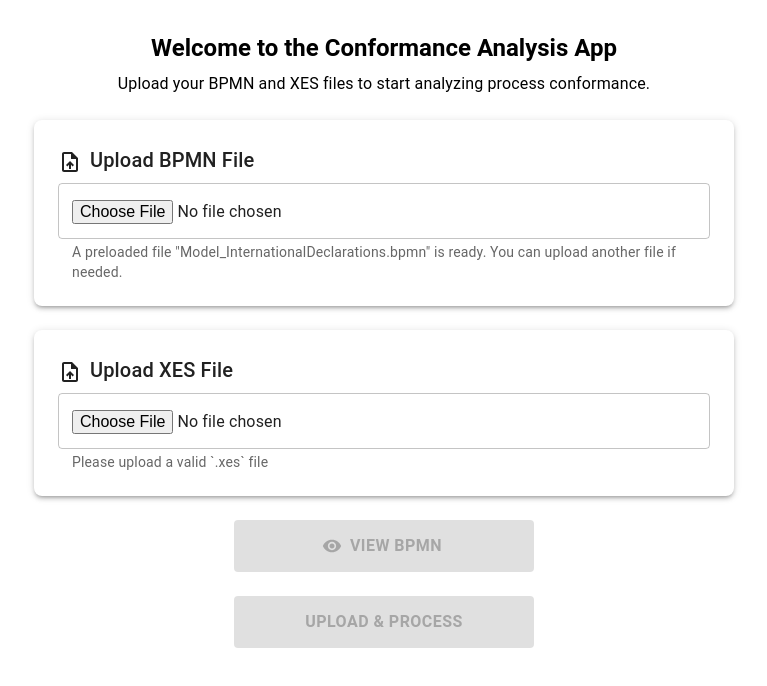
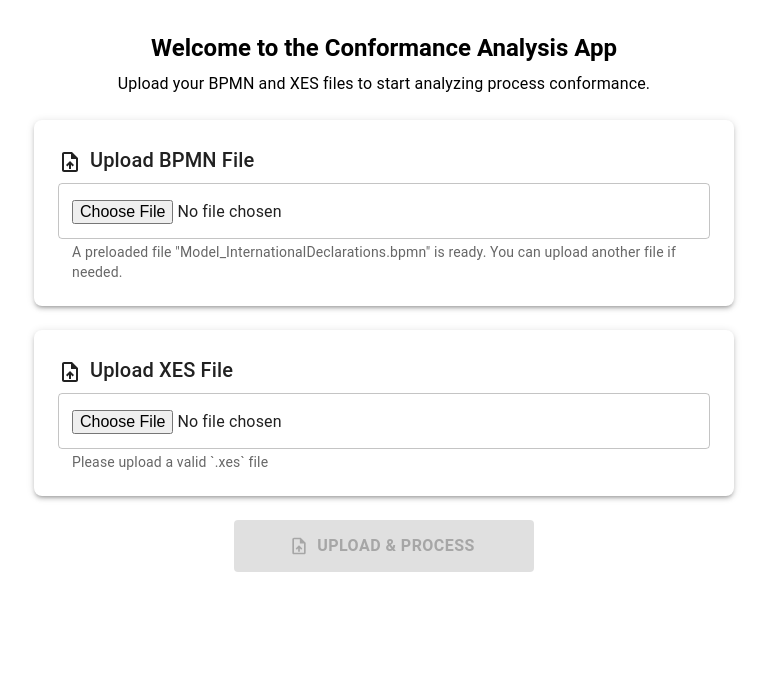
Before and after one commit to NTheo2000/Conformance-app-local, a React (Create React App) app in the folder Frontend/: page / in a window 1280 px wide. Shown: the top 686 px of the page, without its empty margins (256-1023 px from the left). Built offline with nearby package versions, Linux system fonts and the light colour scheme; no server answers; what chartjs-plugin-zoom would draw is missing.

Commit message:
button adjustment

```diff
--- a/Frontend/src/WelcomePage.tsx
+++ b/Frontend/src/WelcomePage.tsx
@@ -1,5 +1,5 @@
 import React, { useEffect, useState } from 'react';
-import { Box, Typography, Button, Stack, TextField, Paper } from '@mui/material';
+import { Box, Typography, Button, Stack, TextField, Paper, CircularProgress } from '@mui/material';
 import { useNavigate } from 'react-router-dom';
 import { useFileContext } from './FileContext';
 import UploadFileIcon from '@mui/icons-material/UploadFile';
@@ -8,26 +8,22 @@ import VisibilityIcon from '@mui/icons-material/Visibility';
 const WelcomePage: React.FC = () => {
   const [bpmnFile, setBpmnFile] = useState<File | null>(null);
   const [xesFile, setXesFile] = useState<File | null>(null);
-  const [binData, setBinData] = useState([]);
   const [isUploading, setIsUploading] = useState(false);
-
+  const [uploadComplete, setUploadComplete] = useState(false);
 
   const navigate = useNavigate();
   const { setBpmnFileContent, setXesFileContent, setFitnessData, setConformanceBins, setActivityDeviations } = useFileContext();
 
-
-
   useEffect(() => {
-    // Automatically load the BPMN file from the public folder
-    const preselectedBpmnPath = 'Model_InternationalDeclarations.bpmn'; // Adjust the path if needed
+    const preselectedBpmnPath = 'Model_InternationalDeclarations.bpmn';
     fetch(preselectedBpmnPath)
       .then((response) => response.text())
       .then((content) => {
         const file = new File([content], 'Model_InternationalDeclarations.bpmn', {
           type: 'application/xml',
         });
-        setBpmnFile(file); // Set the file state for UI
-        setBpmnFileContent(content); // Set the file content in the context
+        setBpmnFile(file);
+        setBpmnFileContent(content);
       })
       .catch((error) => console.error('Error loading BPMN file:', error));
   }, [setBpmnFileContent]);
@@ -42,7 +38,6 @@ const WelcomePage: React.FC = () => {
       const file = target.files[0];
       setFile(file);
 
-      // Read the file as text and set it in context
       const reader = new FileReader();
       reader.onload = () => {
         const content = reader.result as string;
@@ -56,55 +51,52 @@ const WelcomePage: React.FC = () => {
     navigate('/view-bpmn');
   };
 
-  const handleUpload = async () => {
+  const handleUploadOrNavigate = async () => {
+    if (uploadComplete) {
+      handleNavigateToViewBPMN();
+      return;
+    }
+
     if (!bpmnFile || !xesFile) return;
-
-    setIsUploading(true); // ⏳ Start loading
+    setIsUploading(true);
 
     const formData = new FormData();
-    formData.append("bpmn", bpmnFile);
-    formData.append("xes", xesFile);
+    formData.append('bpmn', bpmnFile);
+    formData.append('xes', xesFile);
 
     try {
-      const uploadResponse = await fetch("http://127.0.0.1:5000/upload", {
-        method: "POST",
+      const uploadResponse = await fetch('http://127.0.0.1:5000/upload', {
+        method: 'POST',
         body: formData,
       });
+      const uploadData = await uploadResponse.json();
+      console.log('Upload Response:', uploadData);
 
-      const uploadData = await uploadResponse.json();
-      console.log("Upload Response:", uploadData);
-
-      // Fetch fitness data
-      const fitnessResponse = await fetch("http://127.0.0.1:5000/api/fitness");
+      const fitnessResponse = await fetch('http://127.0.0.1:5000/api/fitness');
       const fitnessJson = await fitnessResponse.json();
       setFitnessData(fitnessJson);
-      console.log("Fitness Data:", fitnessJson);
+      console.log('Fitness Data:', fitnessJson);
 
-      // Fetch conformance bins
-      const binResponse = await fetch("http://127.0.0.1:5000/api/conformance-bins");
+      const binResponse = await fetch('http://127.0.0.1:5000/api/conformance-bins');
       const binJson = await binResponse.json();
       setConformanceBins(binJson);
-      console.log("Conformance Bins:", binJson);
+      console.log('Conformance Bins:', binJson);
 
-      // ✅ Fetch activity deviations
-      const deviationResponse = await fetch("http://127.0.0.1:5000/api/activity-deviations");
+      const deviationResponse = await fetch('http://127.0.0.1:5000/api/activity-deviations');
       const deviationJson = await deviationResponse.json();
       setActivityDeviations(deviationJson);
-      console.log("Activity Deviations:", deviationJson);
+      console.log('Activity Deviations:', deviationJson);
 
+      setUploadComplete(true);
     } catch (error) {
-      console.error("Error uploading files or fetching data:", error);
+      console.error('Error uploading files or fetching data:', error);
     } finally {
-      setIsUploading(false); // ✅ Stop loading
+      setIsUploading(false);
     }
   };
 
-
-
-
   return (
     <Box sx={{ width: '100%', maxWidth: 700, margin: '0 auto', textAlign: 'center', padding: 4 }}>
-      {/* Page Title */}
       <Typography variant="h5" gutterBottom sx={{ fontWeight: 'bold' }}>
         Welcome to the Conformance Analysis App
       </Typography>
@@ -113,7 +105,6 @@ const WelcomePage: React.FC = () => {
       </Typography>
 
       <Stack spacing={3}>
-        {/* BPMN File Upload */}
         <Paper sx={{ padding: 3, borderRadius: 2, boxShadow: 3, textAlign: 'left' }}>
           <Typography variant="h6" gutterBottom>
             <UploadFileIcon sx={{ marginRight: 1, verticalAlign: 'middle' }} />
@@ -126,9 +117,7 @@ const WelcomePage: React.FC = () => {
             fullWidth
             variant="outlined"
             helperText={
-              bpmnFile ? (
-                `Selected File: ${bpmnFile.name}`
-              ) : (
+              bpmnFile ? `Selected File: ${bpmnFile.name}` : (
                 <Typography variant="body2" color="text.secondary">
                   A preloaded file "Model_InternationalDeclarations.bpmn" is ready. You can upload another file if needed.
                 </Typography>
@@ -137,7 +126,6 @@ const WelcomePage: React.FC = () => {
           />
         </Paper>
 
-        {/* XES File Upload */}
         <Paper sx={{ padding: 3, borderRadius: 2, boxShadow: 3, textAlign: 'left' }}>
           <Typography variant="h6" gutterBottom>
             <UploadFileIcon sx={{ marginRight: 1, verticalAlign: 'middle' }} />
@@ -150,9 +138,7 @@ const WelcomePage: React.FC = () => {
             fullWidth
             variant="outlined"
             helperText={
-              xesFile ? (
-                `Selected File: ${xesFile.name}`
-              ) : (
+              xesFile ? `Selected File: ${xesFile.name}` : (
                 <Typography variant="body2" color="text.secondary">
                   Please upload a valid `.xes` file
                 </Typography>
@@ -161,50 +147,28 @@ const WelcomePage: React.FC = () => {
           />
         </Paper>
 
-        {/* Action Button */}
         <Button
           variant="contained"
-          color="primary"
-          onClick={handleNavigateToViewBPMN}
-          disabled={!bpmnFile}
-          startIcon={<VisibilityIcon />}
+          color={uploadComplete ? 'primary' : 'secondary'}
+          onClick={handleUploadOrNavigate}
+          disabled={!bpmnFile || !xesFile || isUploading}
+          startIcon={isUploading ? <CircularProgress size={20} color="inherit" /> : uploadComplete ? <VisibilityIcon /> : <UploadFileIcon />}
           sx={{
             padding: '12px 24px',
             fontSize: '1rem',
             fontWeight: 'bold',
             width: '100%',
             maxWidth: 300,
-            backgroundColor: !bpmnFile ? 'grey.400' : 'primary.main',
+            backgroundColor: !bpmnFile || !xesFile ? 'grey.400' : undefined,
             '&:hover': {
-              backgroundColor: !bpmnFile ? 'grey.400' : 'primary.dark',
+              backgroundColor: !bpmnFile || !xesFile ? 'grey.400' : undefined,
             },
             alignSelf: 'center',
+            marginTop: 2,
           }}
         >
-          View BPMN
+          {isUploading ? 'Processing...' : uploadComplete ? 'View BPMN' : 'Upload & Process'}
         </Button>
-        <Button
-  variant="contained"
-  color="secondary"
-  onClick={handleUpload}
-  disabled={!bpmnFile || !xesFile || isUploading}
-  sx={{
-    padding: '12px 24px',
-    fontSize: '1rem',
-    fontWeight: 'bold',
-    width: '100%',
-    maxWidth: 300,
-    backgroundColor: !bpmnFile || !xesFile ? 'grey.400' : 'secondary.main',
-    '&:hover': {
-      backgroundColor: !bpmnFile || !xesFile ? 'grey.400' : 'secondary.dark',
-    },
-    alignSelf: 'center',
-  }}
->
-  {isUploading ? "Uploading..." : "Upload & Process"}
-</Button>
-
-
       </Stack>
     </Box>
   );
```
